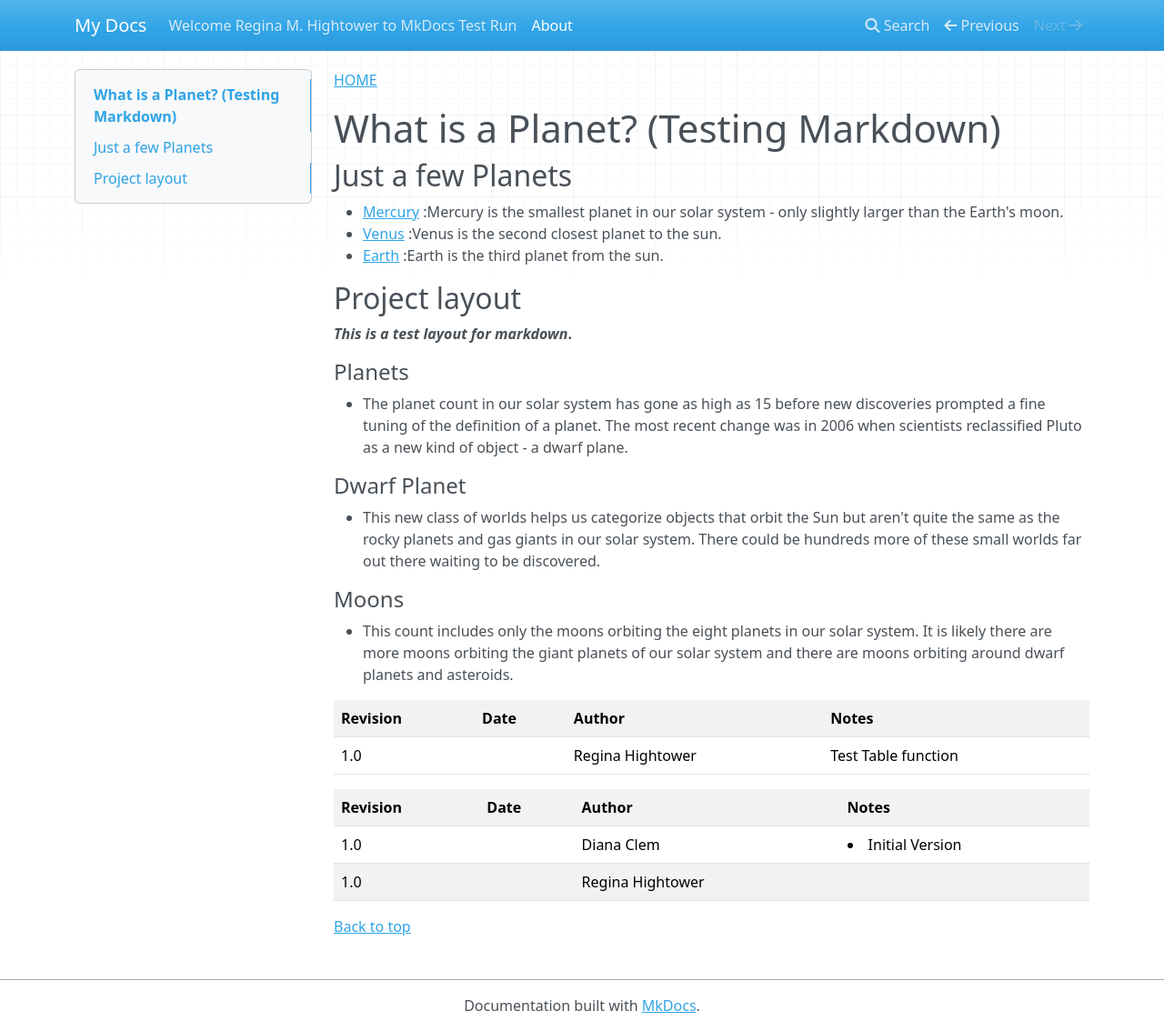
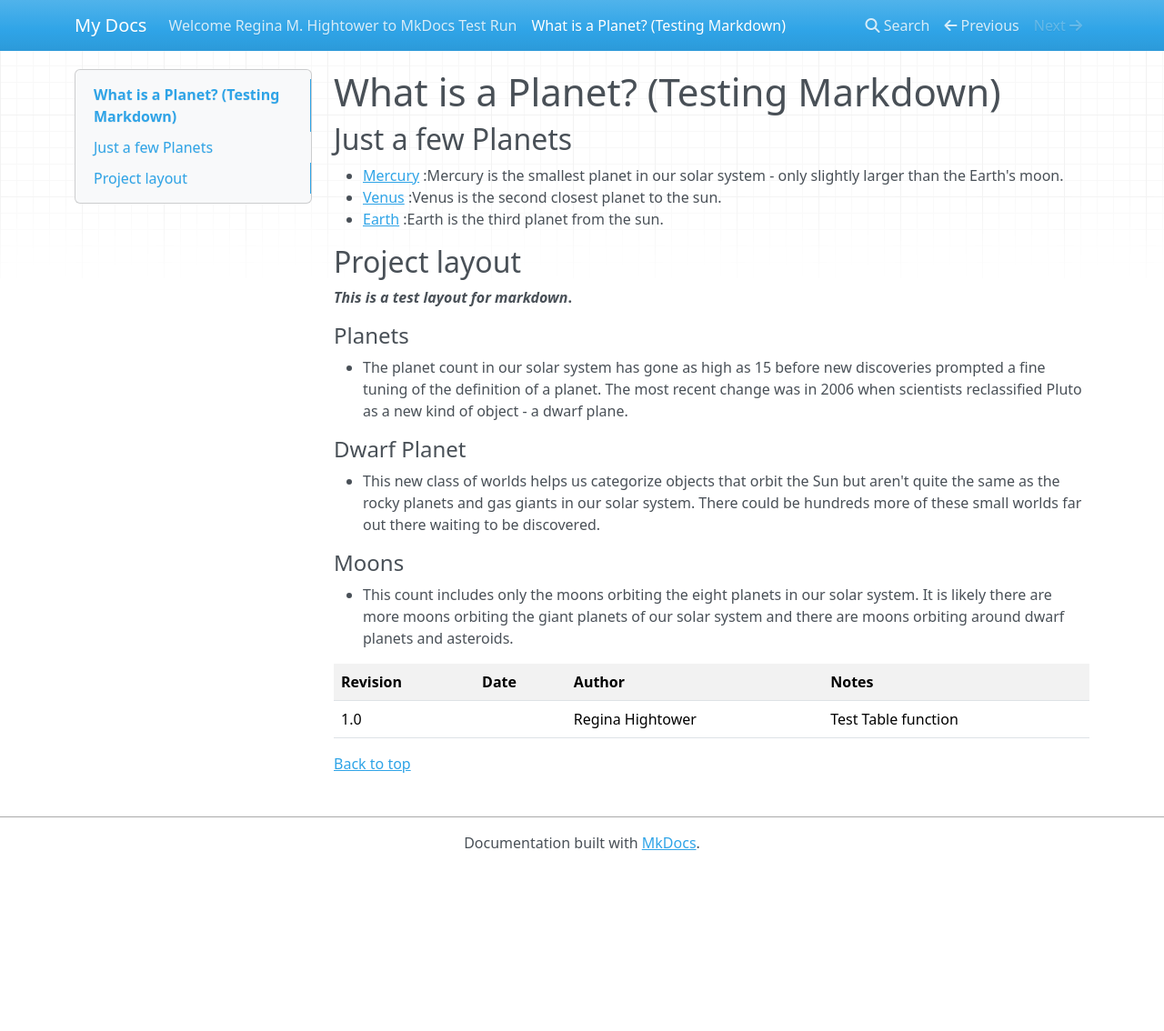
Before and after one commit to reve0716/testxyz, an MkDocs documentation site: the page built from docs/about.md, in a window 1280 px wide and 1134 px high. Shown: the whole window at 91% size. Built offline with MkDocs 1.6.1, drawn with Linux system fonts in a browser that asks for light colours; nearby versions of some CDN libraries.

Commit message:
update about.md

```diff
--- a/docs/about.md
+++ b/docs/about.md
@@ -1,6 +1,3 @@
-[HOME](file:///C:/Users/381404/AppData/Local/Temp/MarkdownPadPreview.html)
-
-
 # What is a Planet? (Testing Markdown)
 
 
@@ -35,22 +32,4 @@
 </table>
 </html>
 
-<html>
-<table>
-<tr>
-<th>Revision</th>
-<th>Date</th>
-<th>Author</th>
-<th>Notes</th>
-</tr>
-
-<tr>
-<td>1.0</td> <td></td> <td>Diana Clem</td><td><li>Initial Version</td></tr>
-
-<tr>
-<td>1.0</td> <td></td> <td>Regina Hightower</td><td></td></tr>
-</table>
-</html>
-
-
 <a href="#top">Back to top</a>
```
